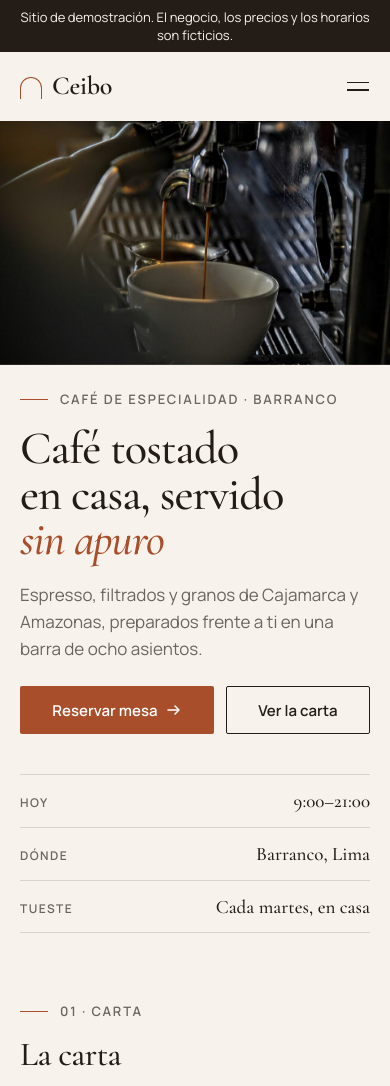
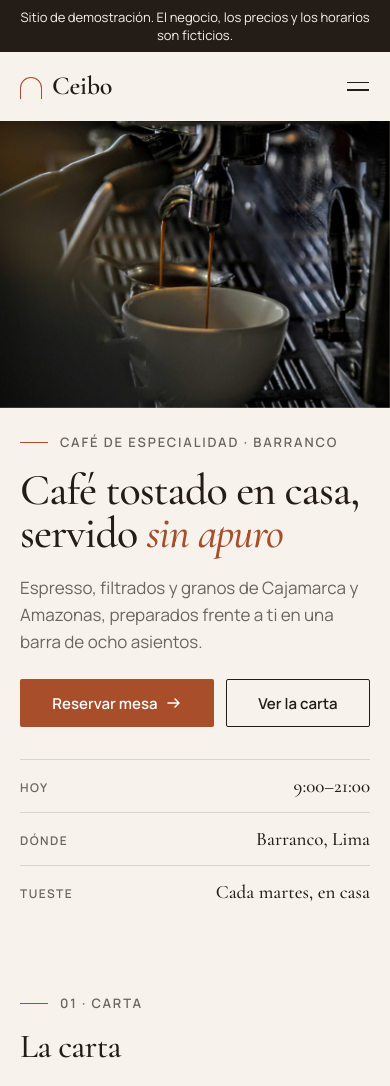
Before and after one commit to ronaldstivenherrera8444-star/cafe-ceibo-demo, a plain HTML site: page index.html in a window 390 px wide. Shown: the top 1086 px of the page. Drawn offline with nearby package versions, Linux system fonts and the light colour scheme.

Commit message:
Portada a dos mitades con fotografía a sangre
Co-Authored-By: Claude Fable 5.2 <noreply@anthropic.com>

```diff
--- a/app.js
+++ b/app.js
@@ -47,6 +47,10 @@ const spy = new IntersectionObserver(es => {
   }
 }, { rootMargin: '-45% 0px -50% 0px' });
 links.forEach((_, id) => { const s = document.getElementById(id); if (s) spy.observe(s); });
+spy.observe($('.hero'));
+const demoBar = $('[data-demo-bar]');
+const medir = () => document.documentElement.style.setProperty('--demo-h', (demoBar ? demoBar.offsetHeight : 0) + 'px');
+medir(); addEventListener('resize', medir, { passive: true });
 
 /* ---- carta: pestañas accesibles (flechas, Inicio, Fin) ---- */
 const tabs = $$('[role="tab"]');
--- a/estilos.css
+++ b/estilos.css
@@ -38,6 +38,7 @@ h3 { font: 600 .8125rem/1.4 var(--f-text); letter-spacing: .12em; text-transform
 .btn:active { transform: scale(.97); }
 .btn--primary { background: var(--accent); color: var(--on-accent); }
 .btn--secondary { border-color: var(--ink); background: transparent; }
+.btn:focus-visible { outline-offset: 4px; }
 .btn svg { width: 14px; height: 14px; transition: transform .25s var(--ease); }
 @media (hover: hover) {
   .btn--primary:hover { background: color-mix(in srgb, var(--accent) 86%, #000); }
@@ -63,6 +64,9 @@ h3 { font: 600 .8125rem/1.4 var(--f-text); letter-spacing: .12em; text-transform
 .nav__link { position: relative; display: inline-flex; align-items: center; min-height: 44px; font-size: .9375rem; font-weight: 500; text-decoration: none; color: var(--muted); transition: color .2s ease-out; }
 .nav__link::after { content: ""; position: absolute; left: 0; right: 0; bottom: 8px; height: 1px; background: var(--accent); transform: scaleX(0); transform-origin: left; transition: transform .3s var(--ease); }
 .nav__link[aria-current], .nav__link:focus-visible { color: var(--ink); }
+.nav__link:focus-visible { outline-offset: 6px; border-radius: 2px; }
+.nav__link:active { color: var(--accent); }
+.nav__logo:active, .link:active { opacity: .7; }
 .nav__link[aria-current]::after { transform: scaleX(1); }
 @media (hover: hover) { .nav__link:hover { color: var(--ink); } .nav__link:hover::after { transform: scaleX(1); } }
 .nav__toggle { display: none; width: 48px; height: 48px; margin-right: -12px; border: 0; background: none; cursor: pointer; }
@@ -84,33 +88,38 @@ h3 { font: 600 .8125rem/1.4 var(--f-text); letter-spacing: .12em; text-transform
   .nav-open body { overflow: hidden; }
 }
 
-/* ---------- portada ---------- */
-.hero { padding-top: clamp(24px, 4vw, 56px); }
-.hero__grid { display: grid; grid-template-columns: minmax(0, 6fr) minmax(0, 5fr); gap: clamp(32px, 5vw, 80px); align-items: end; }
-.hero__copy { padding-bottom: clamp(8px, 3vw, 48px); }
-.hero h1 { margin-bottom: 28px; }
+/* ---------- portada: dos mitades; el texto alineado con la retícula, la fotografía a sangre hasta el borde ---------- */
+.hero__grid { display: grid; grid-template-columns: minmax(0, 1fr) minmax(0, 1fr); min-height: min(calc(100svh - var(--nav-h) - var(--demo-h, 0px)), 880px); }
+.hero__copy { display: flex; flex-direction: column; padding: clamp(40px, 5vw, 72px) clamp(32px, 5vw, 80px) 0 max(var(--pad), calc((200% - 1240px) / 2 + var(--pad))); }
+.hero__main { margin-block: auto; padding-bottom: clamp(32px, 4vw, 56px); }
+.hero h1 { font-size: clamp(2.75rem, 5.7vw, 5.5rem); margin-bottom: 28px; }
 .hero h1 em { font-style: italic; color: var(--accent); }
 .hero .lead { margin-bottom: 36px; }
 .btn-row { display: flex; flex-wrap: wrap; gap: 12px; }
-.hero__media { position: relative; overflow: hidden; aspect-ratio: 4 / 5; max-height: min(78vh, 760px); width: 100%; background: var(--surface); }
-.hero__media img { width: 100%; height: 100%; object-fit: cover; }
-.facts { display: grid; grid-template-columns: repeat(3, minmax(0, 1fr)); margin-top: clamp(40px, 6vw, 80px); border-top: 1px solid var(--line); }
-.facts > div { padding: 20px 24px 0 0; }
-.facts > div + div { padding-left: 24px; border-left: 1px solid var(--line); }
+.hero__media { position: relative; min-height: 560px; background: var(--surface); }
+.hero__media > img { position: absolute; inset: 0; width: 100%; height: 100%; object-fit: cover; }
+.hero__detail { position: absolute; left: clamp(-44px, -2.6vw, -28px); bottom: clamp(96px, 11vw, 150px); width: clamp(150px, 14vw, 210px); aspect-ratio: 4 / 5; border: 8px solid var(--bg); overflow: hidden; background: var(--surface); }
+.hero__detail img { width: 100%; height: 100%; object-fit: cover; }
+.facts { display: grid; grid-template-columns: repeat(3, minmax(0, 1fr)); border-top: 1px solid var(--line); padding-bottom: clamp(24px, 3vw, 40px); }
+.facts > div { padding: 18px 20px 0 0; }
+.facts > div + div { padding-left: 20px; border-left: 1px solid var(--line); }
 .facts dt { font: 600 .75rem/1.4 var(--f-text); letter-spacing: .12em; text-transform: uppercase; color: var(--muted); margin-bottom: 6px; }
-.facts dd { font: 500 1.375rem/1.25 var(--f-display); }
+.facts dd { font: 500 1.1875rem/1.25 var(--f-display); }
+@media (max-width: 1099px) { .hero__detail { display: none; } }
 @media (max-width: 899px) {
-  .hero { padding-top: 0; }
-  .hero__grid { grid-template-columns: 1fr; gap: 28px; }
-  .hero__media { order: -1; margin-inline: calc(var(--pad) * -1); width: auto; aspect-ratio: 16 / 10; max-height: 32vh; }
-  .hero h1 { margin-bottom: 18px; }
+  .hero__grid { grid-template-columns: 1fr; min-height: 0; }
+  .hero__media { order: -1; min-height: 0; height: clamp(230px, 42svh, 520px); }
+  .hero__copy { padding: 28px var(--pad) 0; }
+  .hero__main { padding-bottom: 32px; }
+  .hero h1 { font-size: clamp(2.75rem, 8vw, 4.25rem); margin-bottom: 18px; }
   .hero .lead { margin-bottom: 24px; }
-  .hero__copy { padding-bottom: 0; }
   .hero .btn-row .btn { flex: 1 1 auto; }
 }
 @media (max-width: 599px) {
-  .facts { grid-template-columns: 1fr; }
+  .hero__media { height: clamp(220px, 34svh, 340px); }
+  .facts { grid-template-columns: 1fr; padding-bottom: 8px; }
   .facts > div, .facts > div + div { display: flex; justify-content: space-between; align-items: baseline; gap: 16px; padding: 14px 0; border-left: 0; border-bottom: 1px solid var(--line); }
+  .facts > div:last-child { border-bottom: 0; }
   .facts dt { margin: 0; } .facts dd { font-size: 1.1875rem; text-align: right; }
 }
 
@@ -247,7 +256,9 @@ h3 { font: 600 .8125rem/1.4 var(--f-text); letter-spacing: .12em; text-transform
 /* entradas: una vez, 14px y opacidad; la portada al cargar */
 .js .rv { opacity: 0; transform: translateY(14px); transition: opacity .7s ease-out, transform .7s var(--ease); transition-delay: var(--d, 0s); }
 .js .rv.in { opacity: 1; transform: none; }
-.js .hero__media img { animation: hero-img 1.2s var(--ease) both; }
+.js .hero__media > img { animation: hero-img 1.4s var(--ease) both; }
+.js .hero__detail { animation: detail-in .9s var(--ease) .35s both; }
+@keyframes detail-in { from { opacity: 0; transform: translateY(18px); } }
 @keyframes hero-img { from { transform: scale(1.06); opacity: .6; } }
 
 @media (prefers-reduced-motion: reduce) {
--- a/index.html
+++ b/index.html
@@ -23,7 +23,7 @@
 </head>
 <body>
 <a class="skip" href="#contenido">Saltar al contenido</a>
-<p class="demo-bar">Sitio de demostración. El negocio, los precios y los horarios son ficticios.</p>
+<p class="demo-bar" data-demo-bar>Sitio de demostración. El negocio, los precios y los horarios son ficticios.</p>
 <header class="nav">
   <div class="wrap nav__bar">
     <a class="nav__logo" href="#contenido"><span class="nav__mark" aria-hidden="true"></span>Ceibo</a>
@@ -43,9 +43,9 @@
 
 <main id="contenido">
   <section class="hero" aria-labelledby="hero-h">
-    <div class="wrap">
-      <div class="hero__grid">
-        <div class="hero__copy">
+    <div class="hero__grid">
+      <div class="hero__copy">
+        <div class="hero__main">
           <p class="kicker rv">Café de especialidad · Barranco</p>
           <h1 id="hero-h" class="rv" style="--d:.06s">Café tostado en casa, servido <em>sin apuro</em></h1>
           <p class="lead rv" style="--d:.12s">Espresso, filtrados y granos de Cajamarca y Amazonas, preparados frente a ti en una barra de ocho asientos.</p>
@@ -54,13 +54,16 @@
             <a class="btn btn--secondary" href="#carta">Ver la carta</a>
           </div>
         </div>
-        <div class="hero__media"><img src="assets/img/photo-m61716670.jpg" srcset="assets/img/photo-m61716670-500.jpg 500w, assets/img/photo-m61716670-960.jpg 960w, assets/img/photo-m61716670-1280.jpg 1280w, assets/img/photo-m61716670.jpg 1920w" sizes="(max-width: 899px) 130vw, 46vw" width="1920" height="1280" alt="Dos chorros de espresso cayendo en una taza blanca en la barra" fetchpriority="high" decoding="async" style="object-position: 45% 60%"></div>
+        <dl class="facts rv" style="--d:.24s">
+          <div><dt>Hoy</dt><dd data-hoy>8:00–20:00</dd></div>
+          <div><dt>Dónde</dt><dd>Barranco, Lima</dd></div>
+          <div><dt>Tueste</dt><dd>Cada martes, en casa</dd></div>
+        </dl>
       </div>
-      <dl class="facts rv">
-        <div><dt>Hoy</dt><dd data-hoy>8:00–20:00</dd></div>
-        <div><dt>Dónde</dt><dd>Barranco, Lima</dd></div>
-        <div><dt>Tueste</dt><dd>Cada martes, en casa</dd></div>
-      </dl>
+      <div class="hero__media">
+        <img src="assets/img/photo-m61716670.jpg" srcset="assets/img/photo-m61716670-500.jpg 500w, assets/img/photo-m61716670-960.jpg 960w, assets/img/photo-m61716670-1280.jpg 1280w, assets/img/photo-m61716670.jpg 1920w" sizes="(max-width: 899px) 150vw, 75vw" width="1920" height="1280" alt="Dos chorros de espresso cayendo en una taza blanca en la barra" fetchpriority="high" decoding="async" style="object-position: 45% 60%">
+        <div class="hero__detail"><img src="assets/img/photo-m61714648-500.jpg" srcset="assets/img/photo-m61714648-500.jpg 500w" sizes="210px" width="500" height="746" alt="Espresso servido desde una jarrita en una taza blanca sobre la barra de madera" loading="lazy" decoding="async" style="object-position: 60% 70%"></div>
+      </div>
     </div>
   </section>
 
@@ -124,7 +127,7 @@
           <div class="pick-lead__body"><h3 class="pick-lead__name" style="text-transform:none;letter-spacing:-.01em;color:inherit">Ristretto de Cajamarca</h3><span class="price">S/&nbsp;9</span><p class="muted">Corto, dulce, notas de panela</p></div>
         </article>
         <ul class="rv" style="--d:.08s">
-          <li class="pick"><span class="pick__n">02</span><span class="pick__img"><img src="assets/img/photo-m201752739-960.jpg" srcset="assets/img/photo-m201752739-500.jpg 500w, assets/img/photo-m201752739-960.jpg 960w" sizes="320px" width="960" height="1440" alt="Leche texturizada en una jarra roja junto a la máquina" loading="lazy" decoding="async" style="object-position: 40% 55%"></span><span><span class="pick__name serif">Latte de avena</span><br><span class="muted">Leche vegetal sin azúcar añadida</span></span><span class="price">S/&nbsp;13</span></li>
+          <li class="pick"><span class="pick__n">02</span><span class="pick__img"><img src="assets/img/photo-m61713362.jpg" srcset="assets/img/photo-m61713362-500.jpg 500w, assets/img/photo-m61713362-960.jpg 960w, assets/img/photo-m61713362.jpg 1280w" sizes="320px" width="1280" height="853" alt="Leche vertida sobre un latte en una taza blanca sostenida con una mano" loading="lazy" decoding="async" style="object-position: 50% 55%"></span><span><span class="pick__name serif">Latte de avena</span><br><span class="muted">Leche vegetal sin azúcar añadida</span></span><span class="price">S/&nbsp;13</span></li>
           <li class="pick"><span class="pick__n">03</span><span class="pick__img"><img src="assets/img/photo-c141-960.jpg" srcset="assets/img/photo-c141-500.jpg 500w, assets/img/photo-c141-960.jpg 960w, assets/img/photo-c141.jpg 1280w" sizes="320px" width="1280" height="853" alt="Leche vertida en una taza oscura sostenida con dos manos" loading="lazy" decoding="async" style="object-position: 50% 50%"></span><span><span class="pick__name serif">Flat white</span><br><span class="muted">Doble ristretto y leche sedosa</span></span><span class="price">S/&nbsp;12</span></li>
           <li class="pick"><span class="pick__n">04</span><span class="pick__img"><img src="assets/img/photo-m147143943-960.jpg" srcset="assets/img/photo-m147143943-500.jpg 500w, assets/img/photo-m147143943-960.jpg 960w, assets/img/photo-m147143943.jpg 1280w" sizes="320px" width="1280" height="853" alt="Granos recién tostados cayendo a la bandeja de enfriado" loading="lazy" decoding="async" style="object-position: 50% 50%"></span><span><span class="pick__name serif">Café en grano 250 g</span><br><span class="muted">Tueste de la semana, para llevar</span></span><span class="price">S/&nbsp;38</span></li>
         </ul>
@@ -146,7 +149,7 @@
     <div class="wrap">
       <div class="head rv"><div><p class="kicker">04 · Galería</p><h2 id="galeria-h">Del tambor a la taza</h2></div><p>El tueste, la barra y el servicio, tal como se ven un martes cualquiera.</p></div>
       <div class="mosaic rv">
-        <figure><img src="assets/img/photo-m61714648-500.jpg" srcset="assets/img/photo-m61714648-500.jpg 500w" sizes="(max-width: 599px) 150vw, 62vw" width="500" height="746" alt="Espresso servido desde una jarrita en una taza blanca sobre la barra de madera" loading="lazy" decoding="async" style="object-position: 60% 70%"></figure>
+        <figure><img src="assets/img/photo-m201752739-960.jpg" srcset="assets/img/photo-m201752739-500.jpg 500w, assets/img/photo-m201752739-960.jpg 960w" sizes="(max-width: 599px) 150vw, 62vw" width="960" height="1440" alt="Leche texturizada en una jarra roja junto a la máquina" loading="lazy" decoding="async" style="object-position: 40% 55%"></figure>
         <figure><img src="assets/img/photo-m147143963.jpg" srcset="assets/img/photo-m147143963-500.jpg 500w, assets/img/photo-m147143963-960.jpg 960w, assets/img/photo-m147143963.jpg 1280w" sizes="(max-width: 599px) 100vw, 58vw" width="1280" height="901" alt="Granos recién tostados cayendo del tambor a la bandeja de enfriado" loading="lazy" decoding="async" style="object-position: 40% 50%"></figure>
         <figure><img src="assets/img/photo-m189498721.jpg" srcset="assets/img/photo-m189498721-500.jpg 500w, assets/img/photo-m189498721-960.jpg 960w, assets/img/photo-m189498721.jpg 1280w" sizes="(max-width: 599px) 100vw, 58vw" width="1280" height="853" alt="Una bandeja con cuatro cafés llevada a lo largo de la barra" loading="lazy" decoding="async" style="object-position: 45% 60%"></figure>
       </div>
```
Also changed, not shown: credits.html (+3 -2 lines), assets/img/photo-m61713362-500.jpg (added), assets/img/photo-m61713362-960.jpg (added), assets/img/photo-m61713362.jpg (added).
